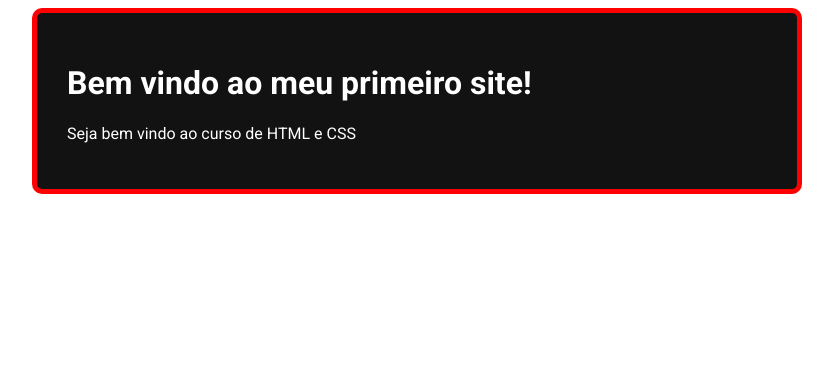
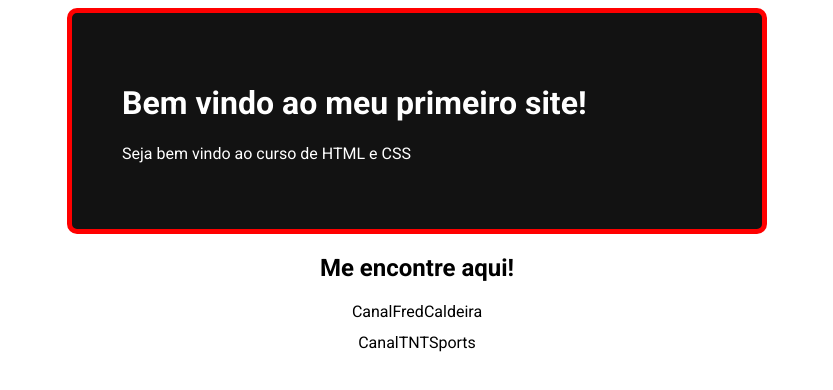
Before and after one commit to brunopeixotoo/curso-fullstack, a plain HTML site: page meusite/index.html in a window 1280 px wide. Shown: the whole page, without its empty margins (223-1056 px from the left). Drawn offline with Linux system fonts and the light colour scheme.

Commit message:
curso-fullstack

```diff
--- a/meusite/index.html
+++ b/meusite/index.html
@@ -19,8 +19,18 @@
     <div class="container">
         <h1>Bem vindo ao meu primeiro site!</h1>
         <p>Seja bem vindo ao curso de HTML e CSS</p>
-
     </div>
+    <aside class="rede-social">
+        <h2>Me encontre aqui!</h2>
+        <ul>
+            <li>
+                <a href="https://www.youtube.com/@FredCaldeira">CanalFredCaldeira</a>
+            </li>
+            <li>
+                <a href="https://www.youtube.com/@TNTSportsBR">CanalTNTSports</a>
+            </li>
+        </ul>
+    </aside>
 
 </body>
 </html>
--- a/meusite/style.css
+++ b/meusite/style.css
@@ -1,3 +1,7 @@
+* {
+    box-sizing: border-box;
+}
+
 body {
     font-family: "Roboto", sans-serif;
 }
@@ -8,10 +12,42 @@ body {
     margin: auto;
 
     /* O padding é utilizado para aplicar espaçamento interno */
-    padding: 30px;
+    padding: 50px;
 
     /* O border é utilizado para estilização da borda do background*/
     border: 5px solid red;
     /*O border-radius vai arredondar a borda*/
     border-radius: 10px;
 }
+
+.rede-social h2{
+    /*Vai alinhar o texto na aplicação*/
+    text-align: center;
+}
+
+.rede-social ul {
+    /*Vai deixar em zero o espaçamento interno*/
+    padding:0;
+
+    /*Vai remover as bolinhas da lista não ordenada*/
+    list-style: none;
+
+    text-align: center;
+}
+
+.rede-social li {
+    /*Dando um espaçamento entre os links*/
+    margin-bottom: 12px;
+}
+
+.rede-social a {
+    /*Removendo a linha que fica abaixo da URL*/
+    text-decoration: none;
+    /*Alterando a cor do link na página*/
+    color: black;
+}
+
+/*O hover vai fazer alguma coisa quando passa o a seta do mouse por cima*/
+.rede-social a:hover {
+    color: red;
+}
```
